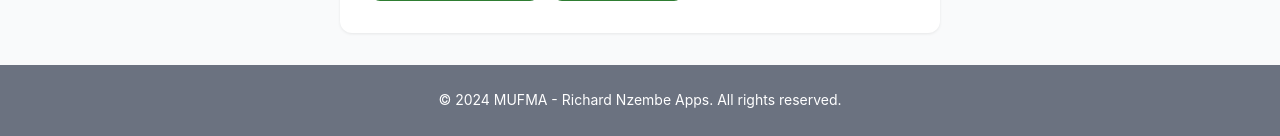
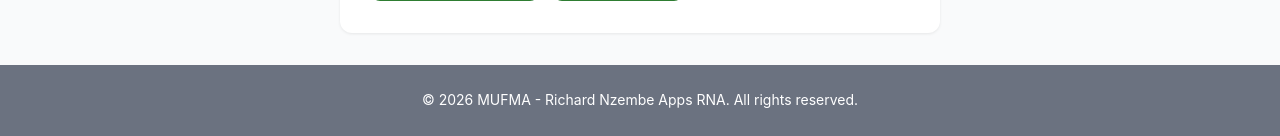
Before and after one commit to Richardnzembe/mufma, a Django app: page /farms/1/add-activity/ in a window 1280 px wide. Shown: the part 771-907 px from the top of the page. Run offline with Django 4.2, Linux system fonts and the light colour scheme; a user stored in the database is signed in; data comes from the database, SQL or seed files in the repository.

```diff
--- a/templates/base.html
+++ b/templates/base.html
@@ -65,7 +65,7 @@
 
     <footer class="footer">
         <div class="footer-content">
-            <p class="footer-text">&copy; 2024 MUFMA - Richard Nzembe Apps. All rights reserved.</p>
+            <p class="footer-text">&copy; 2026 MUFMA - Richard Nzembe Apps RNA. All rights reserved.</p>
         </div>
     </footer>
 
```
